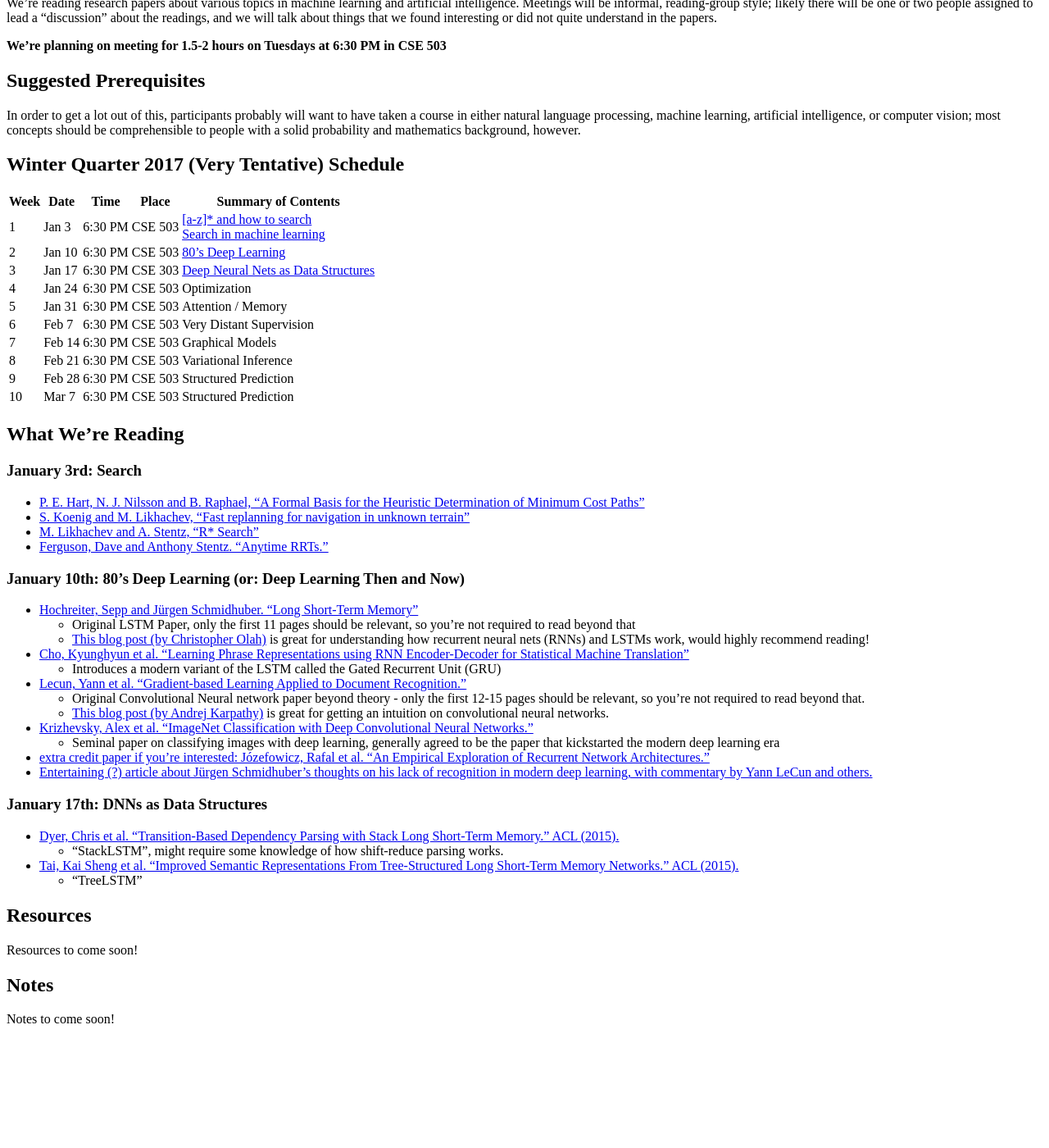
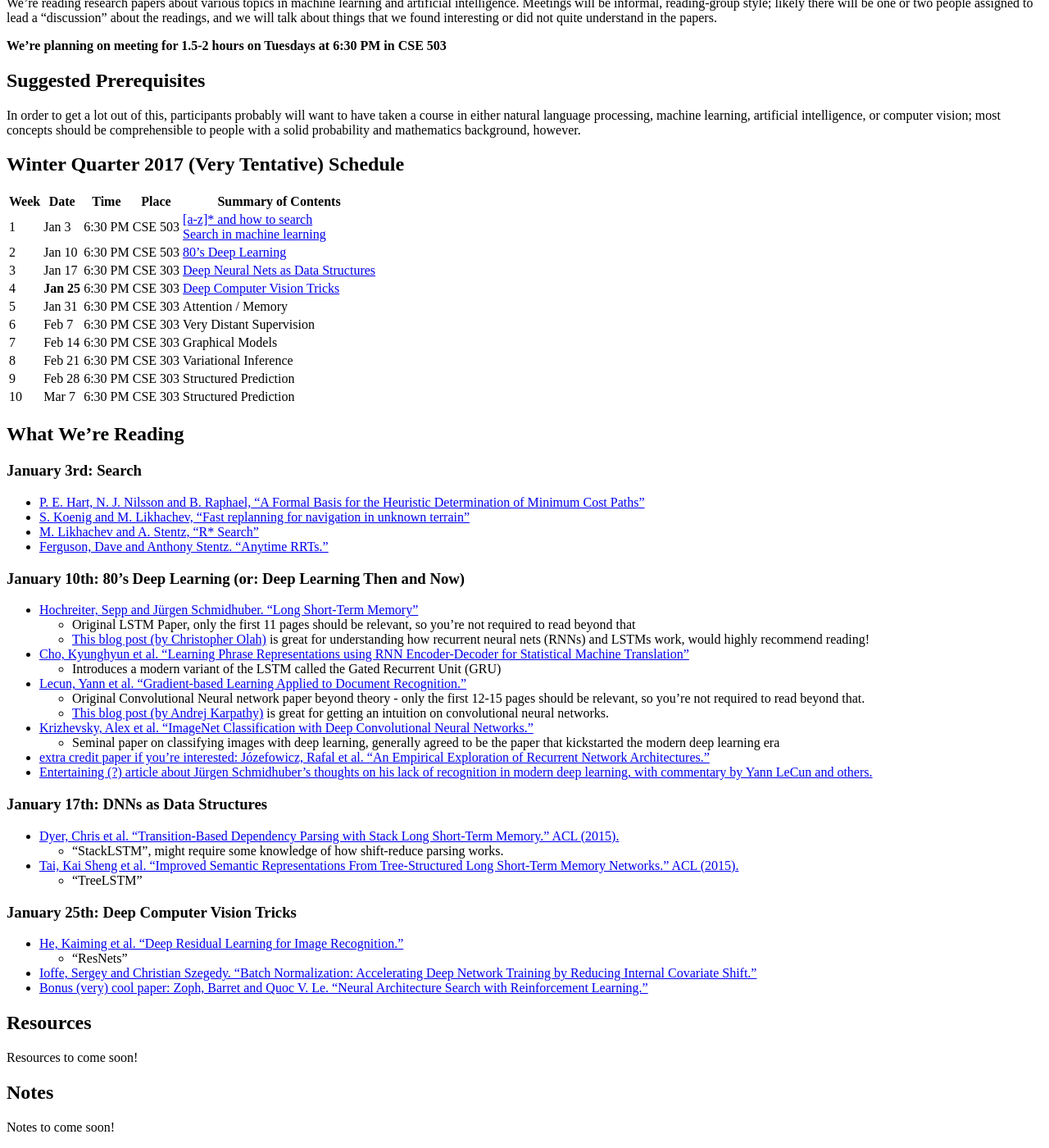
Before and after one commit to MachinesWhoLearn/machineswholearn.github.io, a Jekyll site: the page built from mwl_reading_group.md, in a window 1280 px wide and 1400 px high, scrolled down 217 px. Shown: the whole window at 82% size. Built offline with Jekyll 4.4.1, drawn with Linux system fonts in a browser that asks for light colours; before the commit the page ends 1485 px from its top, so only the background shows below that.

Commit message:
add papers for january 25

```diff
--- a/mwl_reading_group.md
+++ b/mwl_reading_group.md
@@ -25,13 +25,13 @@ people with a solid probability and mathematics background, however.
 | 1 | Jan 3 | 6:30 PM | CSE 503 | [[a-z]* and how to search<br>Search in machine learning](#january-3rd-search) |
 | 2 | Jan 10 | 6:30 PM | CSE 503 | [80's Deep Learning](#january-10th-80s-deep-learning-or-deep-learning-then-and-now) |
 | 3 | Jan 17 | 6:30 PM | CSE 303 | [Deep Neural Nets as Data Structures](#january-17th-dnns-as-data-structures) |
-| 4 | Jan 24 | 6:30 PM | CSE 503 | Optimization |
-| 5 | Jan 31 | 6:30 PM | CSE 503 | Attention / Memory |
-| 6 | Feb 7 | 6:30 PM | CSE 503 | Very Distant Supervision |
-| 7 | Feb 14 | 6:30 PM | CSE 503 | Graphical Models |
-| 8 | Feb 21 | 6:30 PM | CSE 503 | Variational Inference |
-| 9 | Feb 28 | 6:30 PM | CSE 503 | Structured Prediction |
-| 10 | Mar 7 | 6:30 PM | CSE 503 | Structured Prediction |
+| 4 | **Jan 25** | 6:30 PM | CSE 303 | [Deep Computer Vision Tricks](#january-25th-deep-computer-vision-tricks) |
+| 5 | Jan 31 | 6:30 PM | CSE 303 | Attention / Memory |
+| 6 | Feb 7 | 6:30 PM | CSE 303 | Very Distant Supervision |
+| 7 | Feb 14 | 6:30 PM | CSE 303 | Graphical Models |
+| 8 | Feb 21 | 6:30 PM | CSE 303 | Variational Inference |
+| 9 | Feb 28 | 6:30 PM | CSE 303 | Structured Prediction |
+| 10 | Mar 7 | 6:30 PM | CSE 303 | Structured Prediction |
 
 ## What We're Reading
 
@@ -69,6 +69,12 @@ people with a solid probability and mathematics background, however.
   - [Tai, Kai Sheng et al. “Improved Semantic Representations From Tree-Structured Long Short-Term Memory Networks.” ACL (2015).](https://pdfs.semanticscholar.org/b251/b79996e475d22dd7081387c435e67e087043.pdf)
     - "TreeLSTM"
 
+### January 25th: Deep Computer Vision Tricks
+  - [He, Kaiming et al. "Deep Residual Learning for Image Recognition."](https://pdfs.semanticscholar.org/c30d/63fe81f4ef461277ed69c4f1ac61d1d8c817.pdf)
+    - "ResNets"
+  - [Ioffe, Sergey and Christian Szegedy. "Batch Normalization: Accelerating Deep Network Training by Reducing Internal Covariate Shift."](https://pdfs.semanticscholar.org/298e/77753a499c28a2220dc5924f55f8a6468be5.pdf)
+  - [Bonus (very) cool paper: Zoph, Barret and Quoc V. Le. "Neural Architecture Search with Reinforcement Learning."](https://www.semanticscholar.org/paper/Neural-Architecture-Search-with-Reinforcement-Zoph-Le/cc75a5324180677866c19d0429ae3f8f5a568ed6)
+
 ## Resources
 
 Resources to come soon!
```
